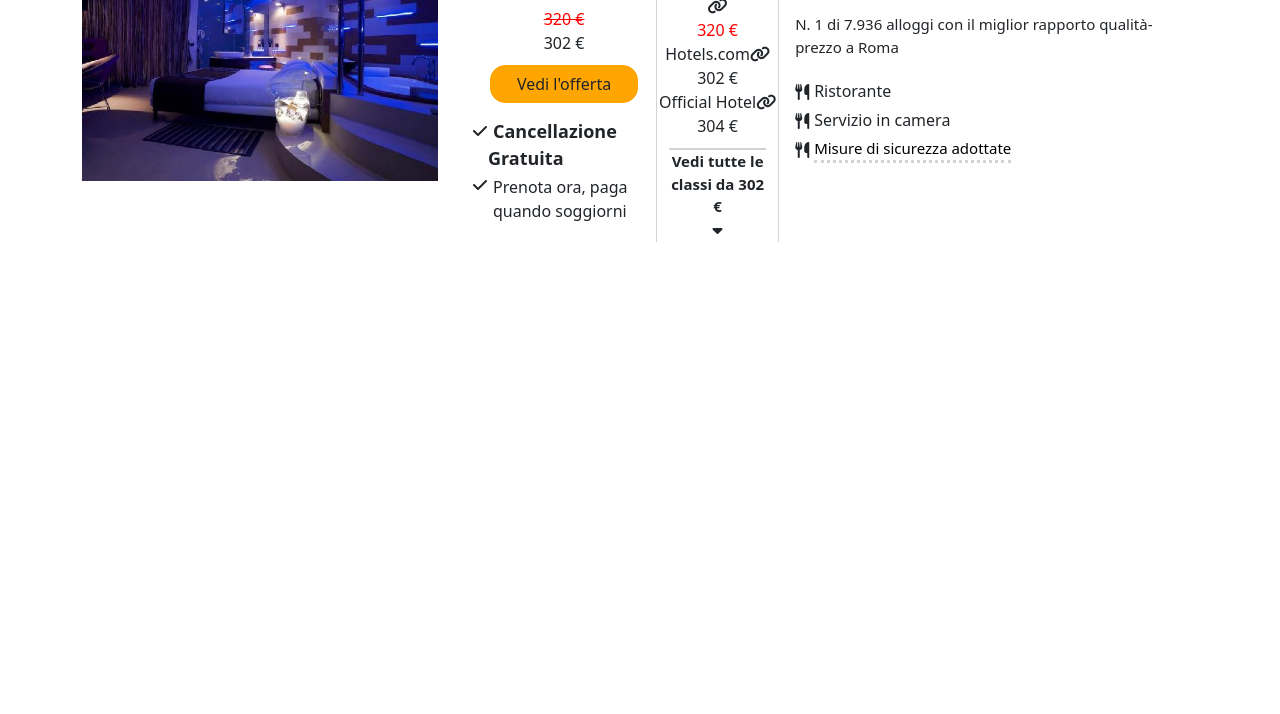
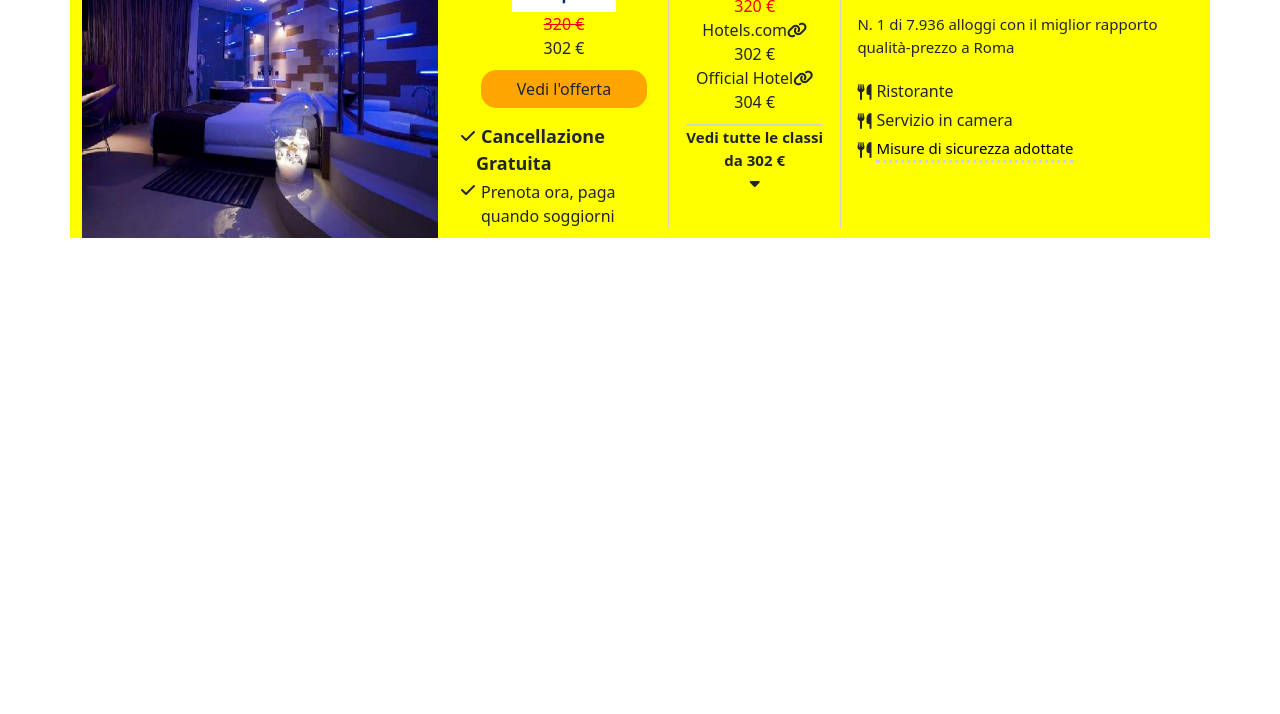
Before and after one commit to fede2796/htmlcss-microlayout, a plain HTML site: page index.html in a window 1280 px wide. Shown: the part 86-800 px from the top of the page. Drawn offline with nearby package versions, Linux system fonts and the light colour scheme.

Commit message:
modifiche

```diff
--- a/css/style.css
+++ b/css/style.css
@@ -1,3 +1,6 @@
+.container{
+    background-color: yellow;
+}
 .img-container{
     background-color: pink;
 }
@@ -149,3 +152,25 @@ img{
     text-decoration: none;
     color: black;
 }
+@media screen and (min-width:992px) {
+    .product-card .start{
+        width: 30%;
+    }
+    .product-card .middle{
+        width: 25%;
+    }
+    .product-card .end{
+        width: 50%;
+    }
+    .img-container{
+        width: 100%;
+        height: 100%;
+    }
+   .img-container img{
+       width: 100%;
+       height: 100%;
+   }
+   .col-8{
+       padding-left: 0;
+   }
+}
```
Also changed, not shown: index.html (+2 -2 lines).
